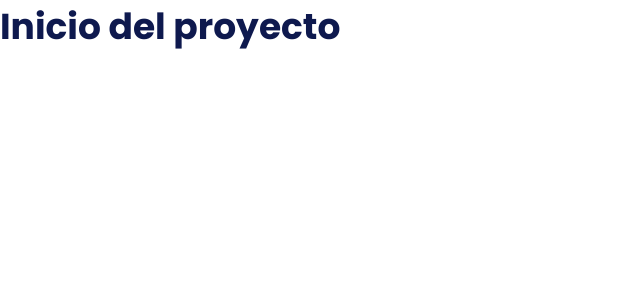
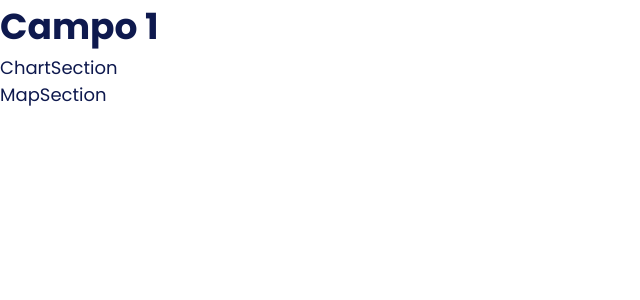
Before and after one commit to JusRecondo/front-end-challenge, a React (Vite) app: page / in a window 1280 px wide. Shown: the top 300 px of the page, without its empty margins (0-640 px from the left). Built offline with nearby package versions, Linux system fonts and the light colour scheme.

Commit message:
feat: Add basic components and dashboard context

```diff
--- a/src/App.jsx
+++ b/src/App.jsx
@@ -1,8 +1,10 @@
+import Dashboard from "./pages/Dashboard"
+
 function App() {
 
   return (
     <>
-      <h1>Inicio del proyecto</h1>
+      <Dashboard />
     </>
   )
 }
--- /dev/null
+++ b/src/components/chartSection/ChartSection.jsx
@@ -0,0 +1,7 @@
+const ChartSection = () => {
+  return (
+    <div>ChartSection</div>
+  )
+}
+
+export default ChartSection
--- /dev/null
+++ b/src/components/header/Header.jsx
@@ -0,0 +1,13 @@
+import { useContext } from "react"
+import { DashboardContext } from "../../context/DashboardContext"
+
+const Header = () => {
+  const { fieldData } = useContext(DashboardContext)
+  return (
+    <header>
+      <h1>Campo {fieldData.fieldId && fieldData.fieldId}</h1>
+    </header>
+  )
+}
+
+export default Header
--- /dev/null
+++ b/src/components/mapSection/MapSection.jsx
@@ -0,0 +1,7 @@
+const MapSection = () => {
+  return (
+    <div>MapSection</div>
+  )
+}
+
+export default MapSection
--- /dev/null
+++ b/src/context/DashboardContext.jsx
@@ -0,0 +1,20 @@
+import { createContext } from "react"
+import PropTypes from "prop-types"
+import fieldData from '../assets/data.json'
+
+export const DashboardContext = createContext({})
+
+export const DashboardContextProvider = ({ children }) => {
+  console.log(fieldData)
+  return (
+    <DashboardContext.Provider
+      value={{fieldData}}
+    >
+      {children}
+    </DashboardContext.Provider>
+  )
+}
+
+DashboardContextProvider.propTypes = {
+  children: PropTypes.element.isRequired,
+}
--- a/src/main.jsx
+++ b/src/main.jsx
@@ -1,10 +1,10 @@
-import { StrictMode } from 'react'
 import { createRoot } from 'react-dom/client'
 import App from './App.jsx'
 import './styles/index.scss'
+import { DashboardContextProvider } from './context/DashboardContext.jsx'
 
 createRoot(document.getElementById('root')).render(
-  <StrictMode>
+  <DashboardContextProvider>
     <App />
-  </StrictMode>,
+  </DashboardContextProvider>
 )
--- /dev/null
+++ b/src/pages/Dashboard.jsx
@@ -0,0 +1,15 @@
+import ChartSection from "../components/chartSection/ChartSection"
+import Header from "../components/header/Header"
+import MapSection from "../components/mapSection/MapSection"
+
+const Dashboard = () => {
+  return (
+    <div className="dashboard">
+      <Header />
+      <ChartSection />
+      <MapSection />
+    </div>
+  )
+}
+
+export default Dashboard
```
Also changed, not shown: src/components/card/Card.jsx (added, +18 -0 lines).
